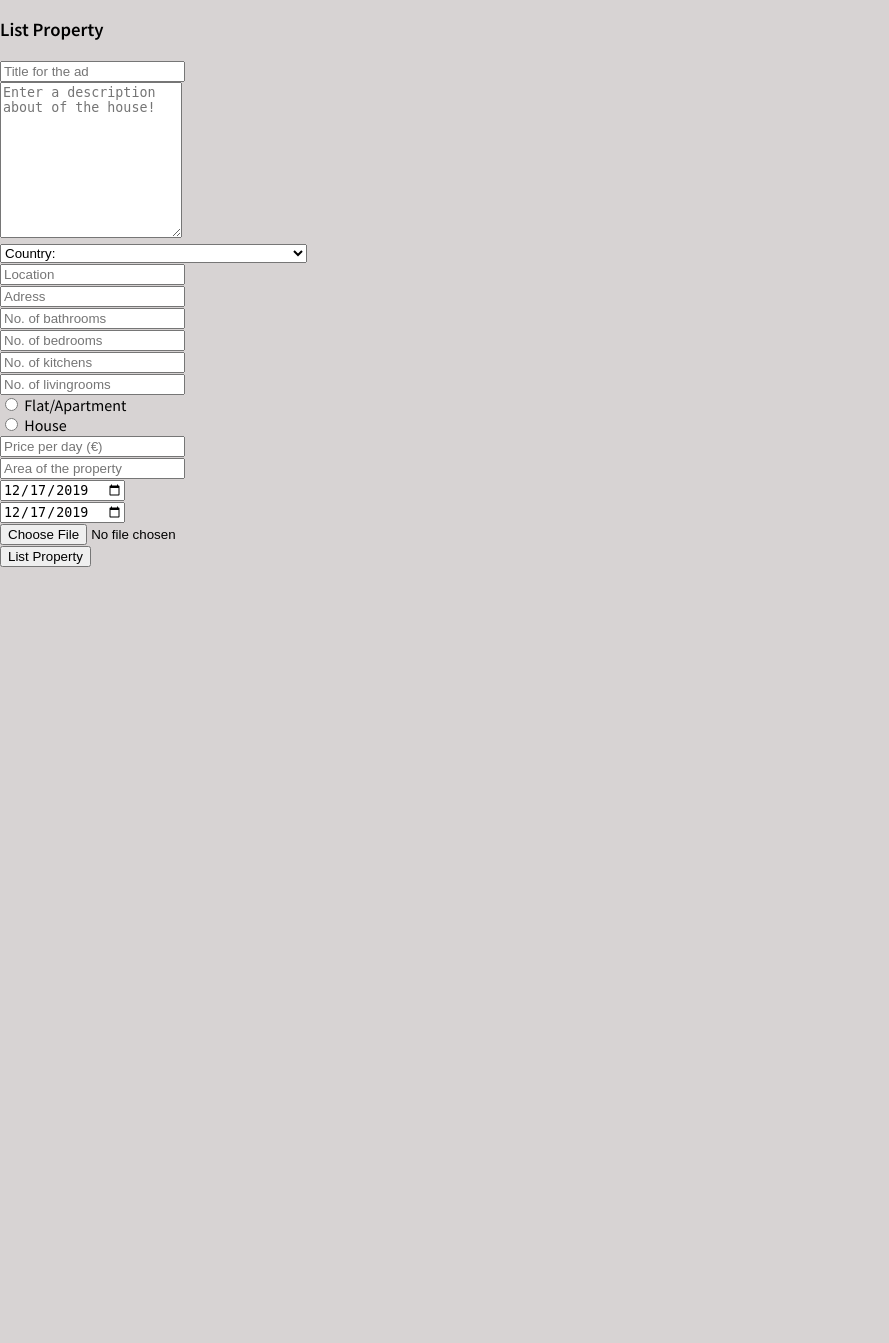
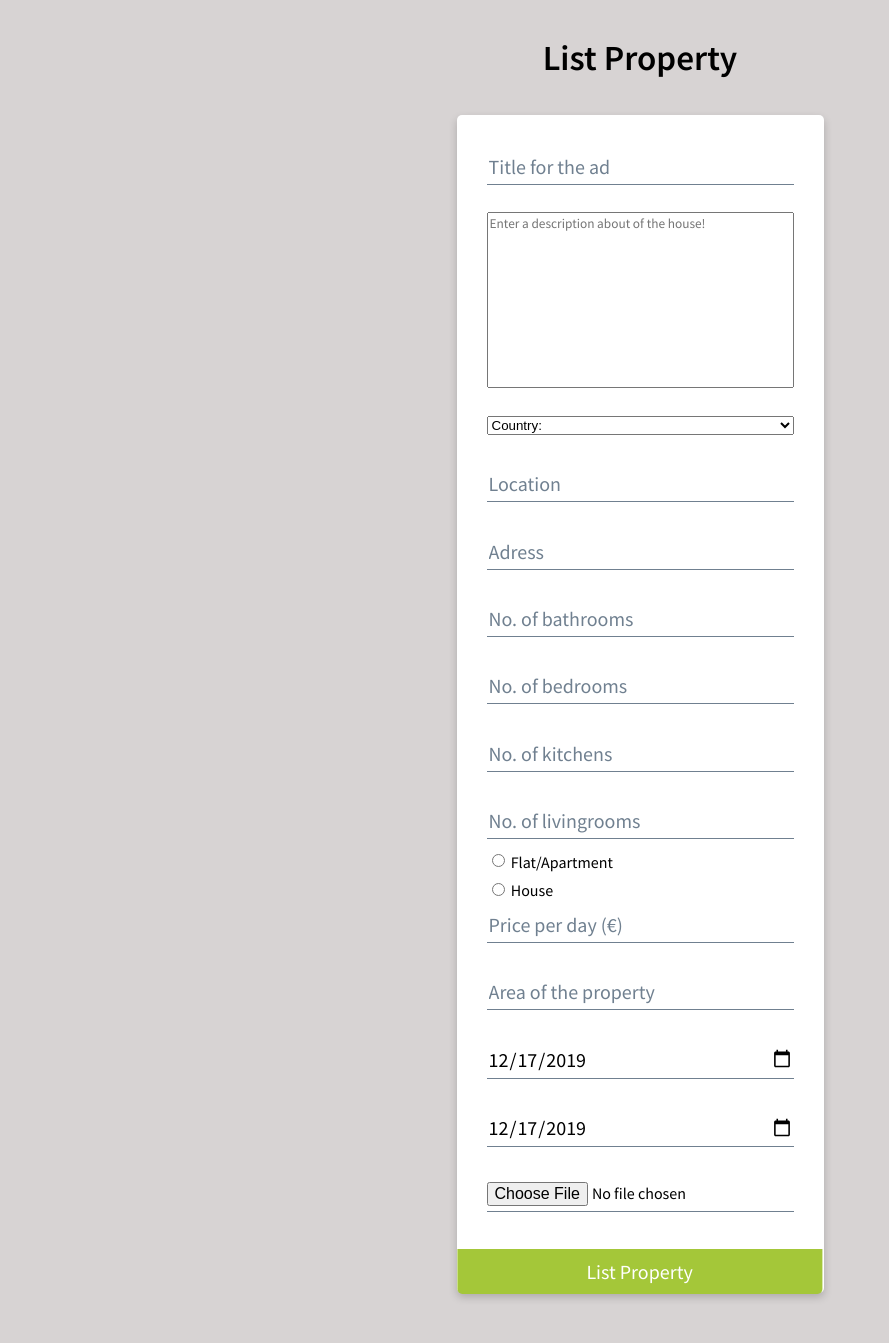
Before and after one commit to joaorenatopinto/FEUP-LTW1920-PROJ, a PHP site: page /list_property.php in a window 1280 px wide. Shown: the part 90-1433 px from the top of the page, without its empty margins (0-889 px from the left). Before the commit the page ends 657 px from the top, so only its background shows below. Run offline with PHP 8.4, Linux system fonts and the light colour scheme; the visitor is signed in with stand-in values (Sample User, id 1).

Commit message:
list property style done

```diff
--- a/css/edit.css
+++ b/css/edit.css
@@ -60,6 +60,7 @@
 
 .edit-form textarea {
     resize: none;
+    font-family: 'Source Sans Pro', sans-serif;
 }
 
 .edit-form input[type=file] {
--- a/css/list_property.css
+++ b/css/list_property.css
@@ -1,61 +1,65 @@
-body {
-    display: flex;
-    flex-direction: column;
-    justify-content: center;
-    align-content: center;
-}
-
 .list-property-card {
-    font-family: 'Source Sans Pro', sans-serif;
+    grid-column-start: 2;
+    grid-column-end: 3;
     display: flex;
     flex-direction: column;
     align-items: center;
-    margin-bottom: 30px;
 }
 
-.list-property-card header h3 {
-    text-align: center;
-    font-size: 45px;
-    margin-bottom: 15px;
+.list-property-form {
+    display: flex;
+    flex-direction: column;
+    background-color: white;
+    padding: 30px 30px 0px 30px;
+    margin-bottom: 0px;
+    border-radius: 5px;
+    box-shadow: 0 4px 8px 0 rgba(0,0,0,0.2);
 }
 
-#list-property-form {
-    flex-direction: column;
-    justify-content: space-around;
-    display: flex;
-    background-color: white;
-    padding: 30px 30px 0px 30px;
-    border-radius: 5px;
-    box-shadow: 0 4px 8px 0 rgba(0,0,0,0.2);
-    height: 900px;
-}
-
-#list-property-form input {
+.list-property-form input {
     border: 0px;
+    margin-top: 2.5%;
+    margin-bottom: 2.5%;
     padding-bottom: 5px;
     border-bottom: 1px solid #708090;
     font-size: 20px;
     font-family: 'Source Sans Pro', sans-serif;
 }
 
-#list-property-form input::placeholder {
+.list-property-form select {
+    margin-top: 2.5%;
+    margin-bottom: 2.5%;
+}
+
+.list-property-form input::placeholder {
     font-size: 20px;
     color: #708090;
     font-family: 'Source Sans Pro', sans-serif;
 }
 
-#list-property-form textarea {
-    resize: none;
-}
-
-#lp-submit {
+.list-property-card #lp-submit {
     padding: 10px 0px 10px 0px;
-    border-bottom: 0px !important;
+    margin-bottom: 0px;
+    border-bottom: 0px;
     color: white;
     border-top: 30px;
     background-color: #a4c739;
-    position: relative;
-    width: 116%;
-    transform: translateX(-7%) translateY(12%);
+    width: 119%;
     border-radius: 0px 0px 5px 5px;
+    transform: translateX(-8.1%) translateY(2%);
+    position:relative;
 }
+
+.list-property-form textarea {
+    resize: none;
+    font-family: 'Source Sans Pro', sans-serif;
+}
+
+.list-property-card header h3 {
+    text-align: center;
+    font-size: 2.2em;
+}
+
+.list-property-form input[type=file] {
+    font-size: 1em;
+}
--- a/templates/tlp_common.php
+++ b/templates/tlp_common.php
@@ -17,6 +17,7 @@
         <link href="css/login.css" rel="stylesheet">
         <link href="css/signup.css" rel="stylesheet">
         <link href="css/edit.css" rel="stylesheet">
+        <link href="css/list_property.css" rel="stylesheet">
         <link href="css/reservation-ui.css" rel="stylesheet">
         <link href="https://fonts.googleapis.com/css?family=Source+Sans+Pro:300,400,600&display=swap" rel="stylesheet">
         <meta name="viewport" content="width=device-width, initial-scale=1.0">
--- a/templates/tlp_property.php
+++ b/templates/tlp_property.php
@@ -65,7 +65,7 @@ if(!isset($_SESSION['username']))
         <header>
             <h3>List Property</h3>
         </header>
-        <form id="list-property-form" method="post" action="action_list_property.php" enctype="multipart/form-data">
+        <form class="list-property-form" method="post" action="action_list_property.php" enctype="multipart/form-data">
             <input type="hidden" name="username" value="<?= $_SESSION['username'] ?>">
             <input id="lp-title" type="text" name="title" placeholder="Title for the ad" required/>
             <br/>
```
